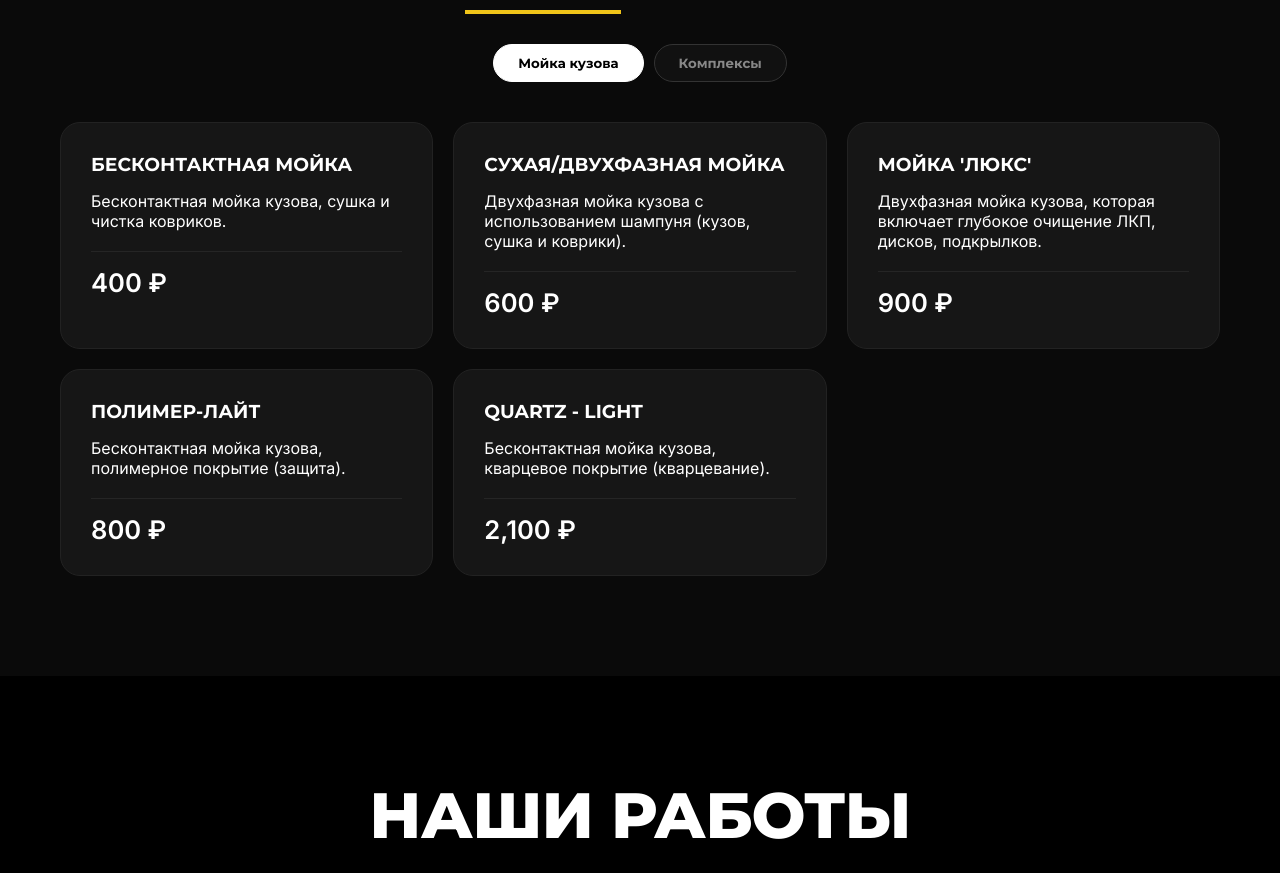
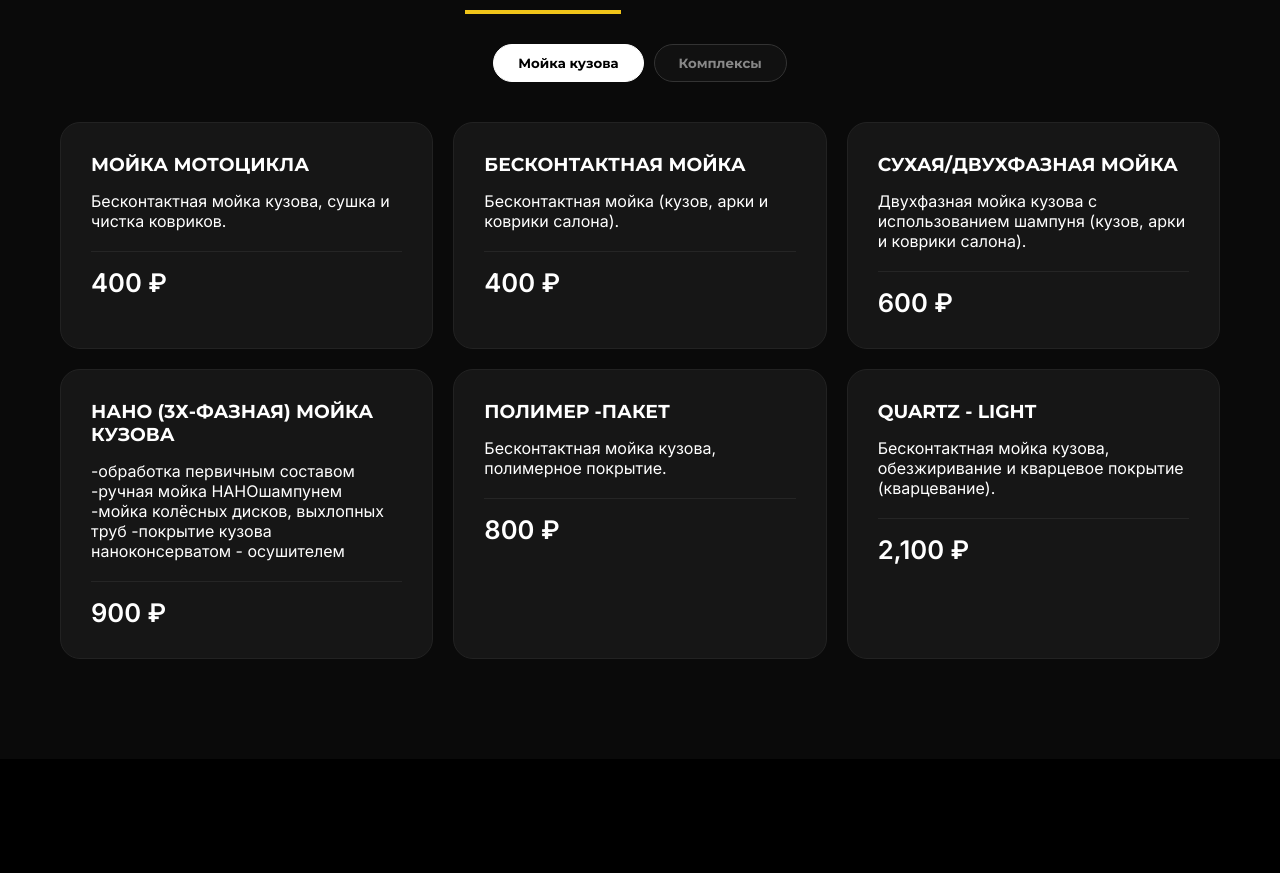
Before and after one commit to valeron1380/triibroo, a React (Vite) app: page / in a window 1280 px wide. Shown: the part 1411-2284 px from the top of the page. Built offline with nearby package versions, Linux system fonts and the light colour scheme.

Commit message:
final commit2

```diff
--- a/src/components/Services.jsx
+++ b/src/components/Services.jsx
@@ -36,11 +36,12 @@ const SERVICES_DATA = {
         id: "body",
         title: "Мойка кузова",
         items: [
-          { id: "tech", title: "Бесконтактная мойка", desc: "Бесконтактная мойка кузова, сушка и чистка ковриков.", prices: [400, 500, 600, 700, 800] },
-          { id: "euro", title: "Сухая/Двухфазная мойка", desc: "Двухфазная мойка кузова с использованием шампуня (кузов, сушка и коврики).", prices: [600, 700, 800, 1100, 1300] },
-          { id: "lux", title: "Мойка 'Люкс'", desc: "Двухфазная мойка кузова, которая включает глубокое очищение ЛКП, дисков, подкрылков.", prices: [900, 1000, 1200, 1500, 1800] },
-          { id: "polymer", title: "Полимер-лайт", desc: "Бесконтактная мойка кузова, полимерное покрытие (защита).", prices: [800, 900, 1150, 1250, 1500] },
-          { id: "quartz", title: "Quartz - Light", desc: "Бесконтактная мойка кузова, кварцевое покрытие (кварцевание).", prices: [2100, 2300, 3000, 3500, 4000] },
+          { id: "tec", title: "Мойка мотоцикла", desc: "Бесконтактная мойка кузова, сушка и чистка ковриков.", prices: [400, 400, 400, 400, 400] },
+          { id: "tech", title: "Бесконтактная мойка", desc: "Бесконтактная мойка (кузов, арки и коврики салона).", prices: [400, 500, 600, 700, 800] },
+          { id: "euro", title: "Сухая/Двухфазная мойка", desc: "Двухфазная мойка кузова с использованием шампуня  (кузов, арки и коврики салона).", prices: [600, 700, 800, 1100, 1300] },
+          { id: "lux", title: "НАНО (3х-фазная) мойка кузова", desc: "-обработка первичным составом -ручная мойка НАНОшампунем -мойка колёсных дисков, выхлопных труб -покрытие кузова наноконсерватом - осушителем", prices: [900, 1000, 1200, 1500, 1800] },
+          { id: "polymer", title: "Полимер -пакет", desc: "Бесконтактная мойка кузова, полимерное покрытие.", prices: [800, 900, 1150, 1250, 1500] },
+          { id: "quartz", title: "Quartz - Light", desc: "Бесконтактная мойка кузова, обезжиривание и кварцевое покрытие (кварцевание).", prices: [2100, 2300, 3000, 3500, 4000] },
         ]
       },
       {
@@ -48,10 +49,10 @@ const SERVICES_DATA = {
         title: "Комплексы",
         items: [
           { id: "std", title: "Комплекс 'Стандарт'", desc: "Кузов, сушка, пороги, коврики, чистка салона, стекла, чернение резины.", prices: [900, 1000, 1200, 1700, 1700] },
-          { id: "prem", title: "Комплекс 'Премиум'", desc: "Двухфазная мойка + глубокая очистка дисков, чистка подкрылков, влажная уборка салона, очистка стекла.", prices: [1100, 1300, 1400, 1700, 1900] },
-          { id: "hitech", title: "Hi-End Комплекс", desc: "Двухфазный комплекс, очиститель для ЛКП, чистка салона, пластика, кожи, устранение запахов.", prices: [2000, 2300, 2700, 3000, 3300] },
-          { id: "pro", title: "Комплекс 'Detail-Light'", desc: "Двухфазный комплекс, полимерное покрытие, чистка салона, чернение резины.", prices: [2400, 2700, 3300, 3800, 4000] },
-          { id: "ceramic_wash", title: "Комплекс HOCO", desc: "Бесконтактная мойка кузова, пропитка воском, чистка салона (коврики), уборка багажника.", prices: [2200, 2400, 2800, 3100, 3300] },
+          { id: "prem", title: "2х-фазный Комплекс", desc: "Мойка кузова с использованием шампуня для бережной мойки, арки, пороги, коврики, пылесос салона, чистка педалей,мойка стёкол, чернение резины", prices: [1100, 1300, 1400, 1700, 1900] },
+          { id: "hitech", title: "НАНО 3ёх-фазный Комплекс", desc: "Мойка кузова с использованием шампуня для бережной мойки, химчистка дисков, пылесос салона, мойка стёкол стеклоочистителем, влажная уборка салона очищающим составом, обработка кожи салона кондиционером, уборка багажника, чистка педалей, чернение резины", prices: [2000, 2300, 2700, 3000, 3300] },
+          { id: "pro", title: "Комплекс 'Зимний пакет'", desc: "Комплекc 'Стандарт', обезжирование кузова, полимерное покрытие кузова, пылесос багажника, мойка дисков и выхлопных труб, обработка силиконом резиновых уплотнителей, чистка педалей, чернение резины", prices: [2400, 2700, 3300, 3800, 4000] },
+          { id: "ceramic_wash", title: "Комплекс INSIDE", desc: "Бесконтактная мойка кузова, протирка всех пластиковых поверхностей и использованием полироли, пылесоса салона, кондиционер кожи всех сидений и обшивок, уборка багажника, азонация салона", prices: [2200, 2400, 2800, 3100, 3300] },
         ]
       }
     ]
@@ -63,46 +64,59 @@ const SERVICES_DATA = {
         id: "coatings",
         title: "Покрытия кузова",
         items: [
-          { id: "ceramic_protect", title: "Защитное кварцевое покрытие", desc: "Гарантия HQDS 'Hydro Quartz Shield'.", prices: [1300, 1400, 1600, 1800, 2000] },
-          { id: "protect_polymer", title: "Полимерное покрытие", desc: "Укрепление ЛКП, глубокий блеск и защита РУС, пластика, хрома.", prices: [400, 550, 600, 700, 750] },
+          { id: "ceramic_protect", title: "Cquarts HydrO2", desc: "Гидро 'Бомба' - защитное кварцевое покрытие.", prices: [1300, 1450, 1650, 1850, 2050] },
+          { id: "protect_polymer", title: "Полимерное покрытие", desc: "мгновенный, глубокий блеск и защита ЛКП, пластика, хрома, гидрофобный эффект.", prices: [400, 450, 550, 600, 700] },
           { id: "metal_clean", title: "Обезжиривание кузова", desc: "Удаление битума, загрязнений и металлических вкраплений.", prices: [2000, 2500, 3000, 3500, 4000] },
-          { id: "wax_coat", title: "Спрей-покрытие (Воск)", desc: "Спрей-покрытие с карнаубским воском.", prices: [300, 400, 450, 500, 500] },
-          { id: "hydro", title: "Гидрополимерное покрытие", desc: "Покрытие кузова натуральным воском.", prices: [1000, 1200, 1500, 1800, 2000] },
-          { id: "restore_paint", title: "Восстановление ЛКП", desc: "Восстановление цвета и блеска кузова, удаление царапин.", prices: [17500, 19000, 21000, 23000, 28000] },
-          { id: "polish_head", title: "Полировка фар", desc: "Восстановительная полировка фар и фонарей.", prices: [600, 800, 800, 900, 900] },
+          { id: "wax_coat", title: "Воск", desc: "Покрытие кузова горячим воском.", prices: [300, 350, 400, 450, 500] },
+          { id: "hydro", title: "Антидождь", desc: "Передняя полусфера.", prices: [1500, 1500, 1500, 1600, 1800] },
+          { id: "restore_paint", title: "Ручная полировка", desc: "Ручная полировка кузова натуральным воском.", prices: [2000, 2500, 3000, 3500, 4000] },
+          { id: "polish_head", title: "Востановление цвета", desc: "Востановление цвета и блеска кузова, бесконтактная мойка, удаление паутинок, помутнений.", prices: [5000, 7000, 10000, 15000, 18000] },
           { id: "ceramic_pro", title: "Профессиональная керамика", desc: "Ручная чистка кузова, полировка, керамическое покрытие.", prices: [2900, 3500, 3900, 4300, 5000] },
-          { id: "ppf", title: "Полиуретановая пленка (PPF)", desc: "Защита зон риска или всего кузова.", prices: [15900, 17900, 20000, 23000, 25000] },
-          { id: "remove_scratches", title: "Удаление царапин", desc: "Локальное удаление царапин (цена за элемент).", prices: [700, 700, 700, 700, 700] },
-          { id: "remove_insects", title: "Удаление насекомых", desc: "Удаление следов от насекомых.", prices: [200, 200, 300, 300, 300] },
-          { id: "remove_bitumen", title: "Удаление битума", desc: "Удаление битумных пятен (цена за элемент).", prices: [500, 500, 500, 500, 500] },
-          { id: "tire_shine", title: "Чернение резины", desc: "Нанесение защитного состава на шины.", prices: [200, 200, 200, 200, 200] },
-          { id: "engine_protect", title: "Защита двигателя", desc: "Консервация подкапотного пространства.", prices: [3000, 3000, 3000, 3500, 3500] },
+          { id: "ppf", title: "Полировка Фар", desc: "Полировка Фар (задних фонарей, повторителей поворотников).", prices: [600, 600, 600, 600, 600] },
+          { id: "remove_scratches", title: "Ручная чистка кузова Глиной Clay Magic", desc: "Глубоко очищает поверхность, удалчяет все стойкие и невидимые загрязнения, делая поверхность гладкой как стекло и кристально чистой.", prices: [2000, 2500, 3000, 3500, 4000] },
+          { id: "remove_insects", title: "Полная образивная полировка ЛКП", desc: "Бесконтактная мойка, удалиние царапин, паутинок, затираний, помутнений, восстановление цвета и блеска.", prices: [15000, 17000, 20000, 25000, 25000] },
+          { id: "remove_bitumen", title: "Удаление царапин", desc: "", prices: ["от 700 ₽", "от 700 ₽", "от 700 ₽", "от 700 ₽", "от 700 ₽"] },
+          { id: "tire_shine", title: "Удаление насекомых", desc: "", prices: ["от 100 ₽", "от 100 ₽", "от 100 ₽", "от 100 ₽", "от 100 ₽"] },
+          { id: "engine_protect", title: "Удаление тополиных точек", desc: "", prices: ["от 500 ₽", "от 500 ₽", "от 500 ₽", "от 500 ₽", "от 500 ₽"] },
+          { id: "engine_protec", title: "Удаление битумных пятен", desc: "", prices: ["от 300 ₽ за деталь", "от 300 ₽ за деталь", "от 300 ₽ за деталь", "от 300 ₽ за деталь", "от 300 ₽ за деталь"] },
+          { id: "pp", title: "	Чернение резины", desc: "", prices: [200, 200, 200, 200, 200] },
+          { id: "remove_bitume", title: "	Чистка хрома", desc: "", prices: ["от 300 ₽", "от 500 ₽", "от 500 ₽", "от 500 ₽", "от 500 ₽"] },
+          { id: "remove_bitum", title: "	BUMPER COAT", desc: "Защитное покрытие пластика", prices: ["от 3000 ₽", "от 3000 ₽", "от3000 ₽", "от 3000 ₽", "от 3000 ₽"] },
+          { id: "wax_coa", title: "Мойка двигателя и моторного отсека с продувкой воздухом", desc: "(Производится по согласованию гостя и под его ответственность.", prices: [550, 600, 650, 700, 750] },
+
         ]
       },
       {
         id: "interior",
         title: "Уход за салоном",
         items: [
-          { id: "dry_vacuum", title: "Пылесос салона", desc: "Сухая чистка салона пылесосом.", prices: [250, 250, 300, 350, 400] },
-          { id: "trunk_vacuum", title: "Уборка багажника", desc: "Сухая чистка багажного отсека.", prices: [200, 200, 250, 300, 300] },
-          { id: "plastic_clean", title: "Протирка пластика", desc: "Протирка пластиковых деталей с полиролью.", prices: [200, 250, 300, 350, 350] },
-          { id: "glass_protect", title: "Протирка стекол", desc: "Протирка стекол изнутри.", prices: [200, 200, 250, 300, 300] },
-          { id: "leather_care", title: "Уход за кожей", desc: "Протирка и кондиционер для кожаного салона.", prices: [300, 350, 500, 500, 500] },
-          { id: "deodorize", title: "Озонация", desc: "Устранение запахов с помощью озонатора.", prices: [150, 150, 200, 250, 250] },
+          { id: "dry_vacuum", title: "Пылесос салона", desc: "Сухая чистка салона пылесосом.", prices: ["от 200 ₽", "от 250 ₽", "от 300 ₽", "от 300 ₽", "от 400 ₽"] },
+          { id: "trunk_vacuum", title: "Уборка багажника", desc: "", prices: [200, 200, 200, 200, 300] },
+          { id: "plastic_clean", title: "Протирка пластика", desc: "Протирка пластиковых деталей с полиролью.", prices: [200, 250, 250, 300, 300] },
+          { id: "glass_protet", title: "Протирка приборной панели", desc: "", prices: [100, 100, 100, 150, 150] },
+          { id: "glass_protect", title: "Протирка стекол", desc: "Протирка стекол изнутри.", prices: [200, 250, 250, 300, 300] },
+          { id: "glass_prote", title: "	Протирка лобового стекла изнутри", desc: "", prices: [100, 100, 100, 100, 100] },
+          { id: "dry_vacu", title: "Очистка стёкл от клея 1 шт.", desc: "Сухая чистка салона пылесосом.", prices: ["от 500 ₽", "от 500 ₽", "от 500 ₽", "от 500 ₽", "от 500 ₽"] },
+          { id: "leather_care", title: "Уход за кожей", desc: "	Обработка сидений кондиционером для кожи 1 шт.", prices: [250, 250, 250, 250, 250] },
+          { id: "deodorize", title: "	Обработка силиконом резиновых уплотнений", desc: "", prices: [150, 150, 200, 200, 200] },
           { id: "dry_ice", title: "Сухой туман", desc: "Удаление запахов и ароматизация.", prices: [1000, 1000, 1000, 1000, 1000] },
-          { id: "silence", title: "Шумоизоляция", desc: "Оклейка шумоизоляцией (цена от).", prices: [500, 500, 500, 500, 500] },
+          { id: "silence", title: "	Озонация салона", desc: "", prices: [1000, 1000, 1000, 1000, 1000] },
+          { id: "dry_cu", title: "Очистка лобового стекла от клея 1 шт.", desc: "", prices: ["от 1500 ₽", "от 1500 ₽", "от 1500 ₽", "от 2000 ₽", "от 2000 ₽"] },
+          { id: "silen", title: "Протирка пластиковых деталей салона молочком	", desc: "", prices: [200, 250, 250, 300, 300] },
         ]
       },
       {
         id: "dryclean",
         title: "Химчистка",
         items: [
-          { id: "seats", title: "Химчистка сидений", desc: "Глубокая чистка текстиля/кожи.", prices: [7000, 8000, 9000, 10000, 14000] },
-          { id: "roof", title: "Химчистка потолка", desc: "Удаление пятен с потолка.", prices: [2000, 2000, 2000, 2000, 2000] },
-          { id: "floor", title: "Химчистка пола", desc: "Глубокая чистка ковролина.", prices: [1500, 1500, 1500, 1500, 1500] },
-          { id: "door", title: "Дверные карты", desc: "Химчистка обивки дверей.", prices: [500, 500, 500, 500, 500] },
-          { id: "dashboard", title: "Приборная панель", desc: "Детейлинг чистка торпедо и консоли.", prices: [900, 1300, 1500, 1500, 1800] },
-          { id: "trunk", title: "Багажник", desc: "Полная химчистка багажника.", prices: [1000, 1000, 1000, 1000, 1000] },
+          { id: "seats", title: "	Химчистка салона", desc: "Зависит от степени загрязненности.", prices: ["от 7000 ₽", "от 9000 ₽", "от 10000 ₽", "от 12000 ₽", "от 14000 ₽"] },
+          { id: "roof", title: "Химчистка потолка", desc: "Зависит от степени загрязненности.", prices: ["от 1500 ₽", "от 2000 ₽", "от 2000 ₽", "от 2000 ₽", "от 2000 ₽"] },
+          { id: "floor", title: "Химчистка пола", desc: "Зависит от степени загрязненности.", prices: ["от 2000 ₽", "от 2000 ₽", "от 2000 ₽", "от 2000 ₽", "от 2000 ₽"] },
+          { id: "door", title: "Химчистка дверей", desc: "Зависит от степени загрязненности.", prices: ["от 500 ₽", "от 500 ₽", "от 500 ₽", "от 500 ₽", "от 500 ₽"] },
+          { id: "dashboard", title: "Химчистка панели приборов", desc: "Зависит от степени загрязненности.", prices: [1500, 1500, 1500, "от 1500 ₽", "от 1500 ₽"] },
+          { id: "trunk", title: "Химчистка багажника", desc: "Зависит от степени загрязненности.", prices: ["от 1000 ₽", "от 1000 ₽", "от 1000 ₽", "от 1000 ₽", "от 1000 ₽"] },
+          { id: "tru", title: "Химчистка сидений", desc: "Зависит от степени загрязненности.", prices: ["от 1000 ₽", "от 1000 ₽", "от 1000 ₽", "от 1000 ₽", "от 1000 ₽"] },
+          { id: "tu", title: "Химчистка дисков", desc: "Зависит от степени загрязненности (за единицу)", prices: ["от 1000 ₽", "от 150 ₽", "от 150 ₽", "от 150 ₽", "от 150 ₽"] },
         ]
       }
     ]
@@ -129,6 +143,24 @@ const Services = ({ onOpenBooking }) => {
     setSelectedIds(newSelected);
   };
 
+  // Функция для форматирования цены (поддержка строк типа "от 700")
+  const formatPrice = (price) => {
+    if (typeof price === 'string') {
+      return price;
+    }
+    return `${price.toLocaleString()} ₽`;
+  };
+
+  // Функция для извлечения числового значения из цены (для подсчета суммы)
+  const getNumericPrice = (price) => {
+    if (typeof price === 'string') {
+      // Извлекаем число из строки типа "от 700" или "от 700 ₽"
+      const match = price.match(/\d+/);
+      return match ? parseInt(match[0], 10) : 0;
+    }
+    return price;
+  };
+
   const getSelectedDetails = () => {
     const selected = [];
     Object.values(SERVICES_DATA).forEach(cat => {
@@ -144,7 +176,16 @@ const Services = ({ onOpenBooking }) => {
   };
 
   const selectedDetails = getSelectedDetails();
-  const totalPrice = selectedDetails.reduce((acc, item) => acc + item.currentPrice, 0);
+  // Подсчет суммы с учетом строковых цен
+  const totalPrice = selectedDetails.reduce((acc, item) => {
+    const numericPrice = getNumericPrice(item.currentPrice);
+    return acc + numericPrice;
+  }, 0);
+
+  // Проверяем, есть ли цены со строкой "от"
+  const hasFromPrices = selectedDetails.some(item =>
+    typeof item.currentPrice === 'string' && item.currentPrice.toLowerCase().includes('от')
+  );
 
   const handleOpenBooking = () => {
     if (onOpenBooking) {
@@ -230,7 +271,11 @@ const Services = ({ onOpenBooking }) => {
               </div>
               <p>{service.desc}</p>
               <div className={styles.cardFooter}>
-                <span className={styles.price}>{service.prices[carClass].toLocaleString()} ₽</span>
+                <span className={styles.price}>
+                  {typeof service.prices[carClass] === 'string'
+                    ? service.prices[carClass]
+                    : `${service.prices[carClass].toLocaleString()} ₽`}
+                </span>
               </div>
             </div>
           ))}
@@ -241,7 +286,9 @@ const Services = ({ onOpenBooking }) => {
           {selectedIds.size > 0 && (
             <motion.div className={styles.cartBar} initial={{ y: 100 }} animate={{ y: 0 }} exit={{ y: 100 }}>
               <div className={styles.cartInfo}>
-                <strong>{totalPrice.toLocaleString()} ₽</strong>
+                <strong>
+                  {hasFromPrices ? 'от ' : ''}{totalPrice.toLocaleString()} ₽
+                </strong>
                 <p>{selectedIds.size} услуг выбрано</p>
               </div>
               <button className={styles.orderBtn} onClick={handleOpenBooking}>
```
